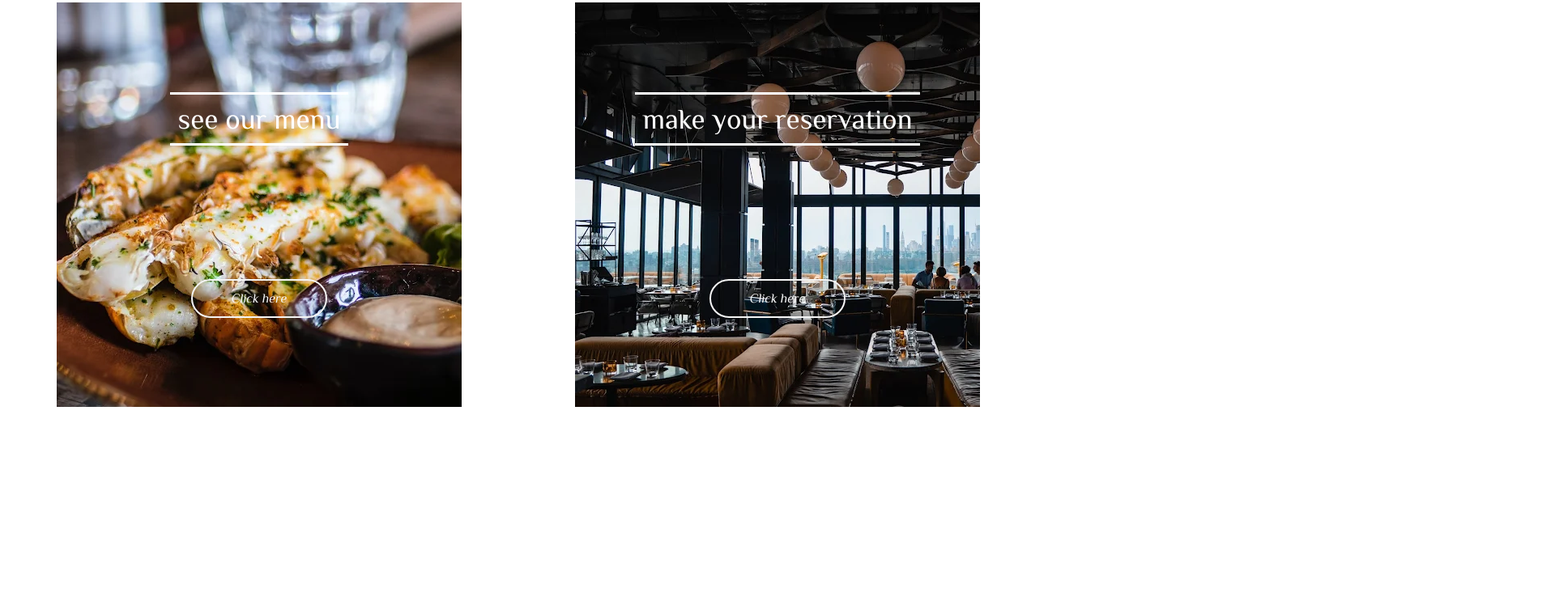
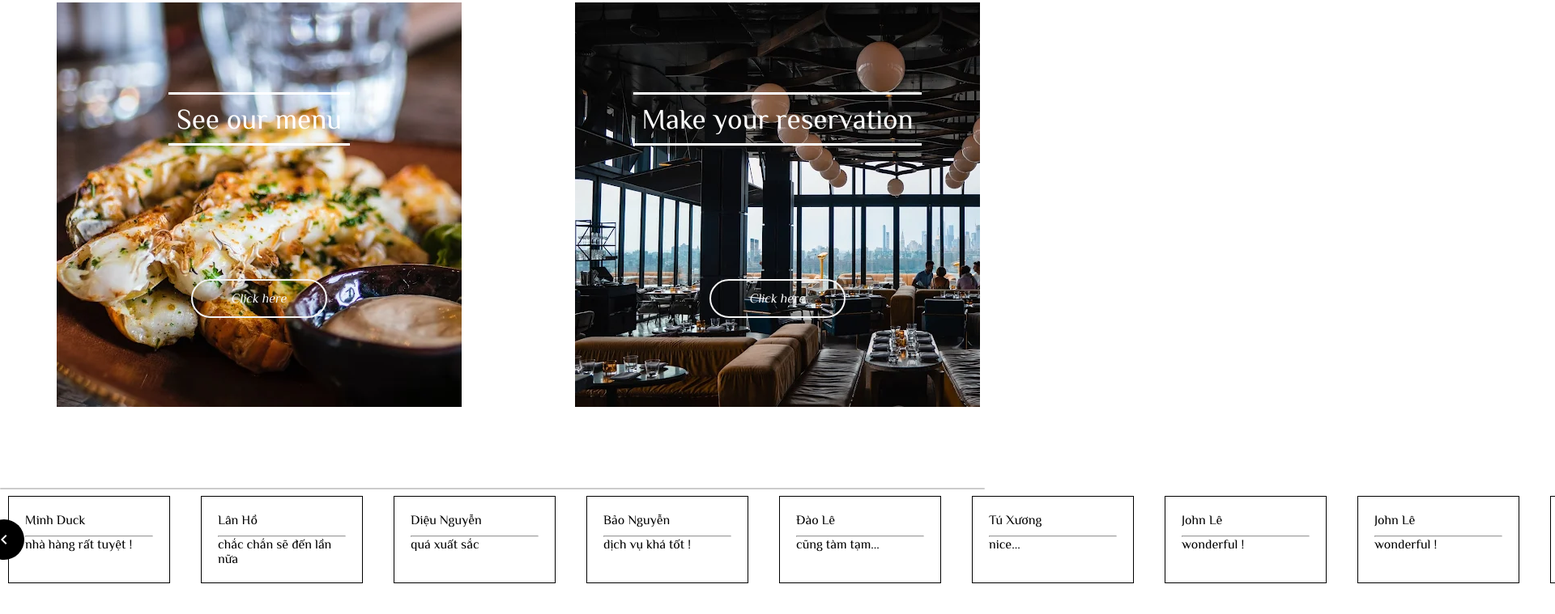
Before and after one commit to Pham-Minh-Duc/portfolio-, a plain HTML site: page index.html in a window 1280 px wide. Shown: the part 797-1556 px from the top of the page at 81% size, 1920 px wide, since content can reach past the window. Before the commit the page ends 1350 px from the top, so only its background shows below. Drawn offline with nearby package versions, Linux system fonts and the light colour scheme; a script that the page names is missing.

Commit message:
update animation

```diff
--- a/access/style.css
+++ b/access/style.css
@@ -166,14 +166,7 @@ img {
   border-bottom: 3px solid white;
   padding: 10px;
 }
-/* #section .member-items img{
-  width: 300px;
-  height: 200px;
-  padding: 0px;
-  margin-left: 0;
-  margin-bottom: 24px;
-  border-radius: 50%;
-} */
+
 #section .member-items button{
   color: whitesmoke;
   border: 2px solid whitesmoke;
@@ -184,7 +177,109 @@ img {
   width: 40%;
   font-family: "Philosopher", sans-serif;
   font-size: 16px;
+  transition: all 0.4s;
 }
 #section .member-items button:hover{
   background-color: #a5a4a4;
 }
+.animation{
+  transition: all 1s;
+  transform: translate3d(-50px, 0, 0);
+}
+
+.animation.active{
+  transform: translate3d(0, 0, 0);
+}
+#container{
+  position: absolute;
+  top: 1400px;
+  max-width: 1400px;
+  width: 95%;
+  height: 500px;
+}
+#feedbacks{
+  position: absolute;
+}
+.slide-button{
+  position: absolute;
+  height: 50px;
+  width: 50px;
+  color: #fff;
+  border: none;
+  outline: none;
+  background: #000;
+  font-size: 2.2rem;
+  cursor: pointer;
+  border-radius: 50%;
+  top: 50%;
+  transform: translateY(-50%);
+}
+.slide-button:hover{
+  background: #444;
+}
+.slide-button#pre-slide{
+  left: -20px;
+}
+.slide-button#next-slide{
+  right: -20px;
+}
+#feedback-list{
+  display: grid;
+  gap: 18px;
+  scrollbar-width: none;
+  grid-template-columns: repeat(10, 1fr);
+  scrollbar-width: none;
+  overflow-x: auto;
+}
+#container #feedback-list::-webkit-scrollbar{
+  display: none;
+}
+
+ #feedback-list .feedback{
+  border: 1px solid black;
+  padding: 20px;
+  margin: 10px;
+  width: 200px;
+}
+#feedback-list .feedback .name{
+  margin-bottom: 10px;
+}
+.container .slider-scrollbar{
+  height: 24px;
+  width: 100%;
+  background: red;
+}
+.slider-scrollbar .scrollbar-track  {
+  height: 2px;
+  width: 100%;
+  background: #ccc;
+  position: relative;
+  border-radius: 4px;
+}
+
+.slider-scrollbar:hover .scrollbar-track {
+  height: 4px;
+}
+
+.slider-scrollbar .scrollbar-thumb  {
+  position: absolute;
+  height: 100%px;
+  width: 50%;
+  background: #000;
+  border-radius: inherit;
+  cursor: grab;
+}
+.slider-scrollbar .scrollbar-thumb:active{
+  cursor: grabbing;
+  height: 8px;
+  top: -2px;
+}
+
+.slider-scrollbar .scrollbar-thumb::after{
+  content: "";
+  position: absolute;
+  left: 0;
+  right: 0;
+  top: -10px;
+  bottom: -10px;
+}
--- a/index.html
+++ b/index.html
@@ -10,6 +10,8 @@
     <link href="https://fonts.googleapis.com/css2?family=Philosopher:ital,wght@0,400;0,700;1,400;1,700&display=swap" rel="stylesheet"/>
     <link href="https://fonts.googleapis.com/css2?family=Arimo:ital,wght@0,400..700;1,400..700&display=swap" rel="stylesheet">
 
+
+    <link rel="stylesheet" href="https://fonts.googleapis.com/css2?family=Material+Symbols+Outlined:opsz,wght,FILL,GRAD@20..48,100..700,0..1,-50..200" />
     <script type="module" src="ui.js"></script>
   </head>
   <body>
@@ -23,10 +25,10 @@
           <li><button>Reservation</button></li>
         </ul>
       </div>
-      <div id="slider"></div>
-      <div id="sub-slider">
-        <div id="shadow">
-          <div class="content">
+      <div id="slider" class="animation"></div>
+      <div id="sub-slider" class="animation">
+        <div id="shadow" class="animation">
+          <div class="content" class="animation">
             <h1>Ducking Dinner</h1>
             <h5>Where Every Bite is a Masterpiece</h5>
             <p>Welcome to "Ducking Restaurant" where culinary artistry meets the heart of HCM City.</p>
@@ -37,17 +39,75 @@
           </div>
         </div>
       </div>
-      <div id="main-content">
-        <div id="section">
-          <div id="menu" class="member-items">
-            <h1>see our menu</h1>
+      <div id="main-content" class="animation">
+        <div id="section" class="animation">
+          <div id="menu" class="member-items" class="animation">
+            <h1 class="animation">See our menu</h1>
             <!-- <img src="./access/img/menu.jpg" alt="" /> -->
             <button><i>Click here</i></button>
           </div>
-          <div id="reservation" class="member-items">
-            <h1>make your reservation</h1>
+          <div id="reservation" class="member-items" class="animation">
+            <h1 class="animation">Make your reservation</h1>
             <!-- <img src="./access/img/reservation.jpg" alt="" /> -->
             <button><i>Click here</i></button>
+          </div>
+        </div>
+      </div>
+      <div id="container">
+        <div id="feedbacks">
+          <button id="pre-slide" class="slide-button material-symbols-outlined">chevron_left</button>
+          <div id="feedback-list">
+              <div class="feedback">
+                <div class="name">Minh Duck</div>
+                <hr>
+                <div class="opinion">nhà hàng rất tuyệt !</div>
+              </div>
+              <div class="feedback">
+                <div class="name">Lân Hồ</div>
+                <hr>
+                <div class="opinion">chắc chắn sẽ đến lần nữa</div>
+              </div>
+              <div class="feedback">
+                <div class="name">Diệu Nguyễn</div>
+                <hr>
+                <div class="opinion">quá xuất sắc</div>
+              </div>
+              <div class="feedback">
+                <div class="name">Bảo Nguyễn</div>
+                <hr>
+                <div class="opinion">dịch vụ khá tốt !</div>
+              </div>
+              <div class="feedback">
+                <div class="name">Đào Lê</div>
+                <hr>
+                <div class="opinion">cũng tàm tạm...</div>
+              </div>
+              <div class="feedback">
+                <div class="name">Tú Xương</div>
+                <hr>
+                <div class="opinion">nice...</div>
+              </div>
+              <div class="feedback">
+                <div class="name">John Lê</div>
+                <hr>
+                <div class="opinion">wonderful !</div>
+              </div>
+              <div class="feedback">
+                <div class="name">John Lê</div>
+                <hr>
+                <div class="opinion">wonderful !</div>
+              </div>
+              <div class="feedback">
+                <div class="name">John Lê</div>
+                <hr>
+                <div class="opinion">wonderful !</div>
+              </div>
+          </div>
+          <button id="next-slide" class="slide-button material-symbols-outlined">chevron_right</button>
+        </div>
+        <div class="slider-scrollbar">
+          <div class="scrollbar-track">
+            <div class="scrollbar-thumb"></div>
           </div>
         </div>
       </div>
--- /dev/null
+++ b/ui.js
@@ -0,0 +1,18 @@
+const animation = document.querySelectorAll('.animation')
+
+const observer = new IntersectionObserver(entries => {
+    entries.forEach(entry => {
+        console.log(entries)
+        const { target } = entry;
+        target.classList.toggle('active', entry.isIntersecting)
+    })
+},{})
+
+animation.forEach(ani => {
+    observer.observe(ani)
+});
+
+
+const initSlider = () => {
+    const feedBack = document.querySelector("")
+}
```
